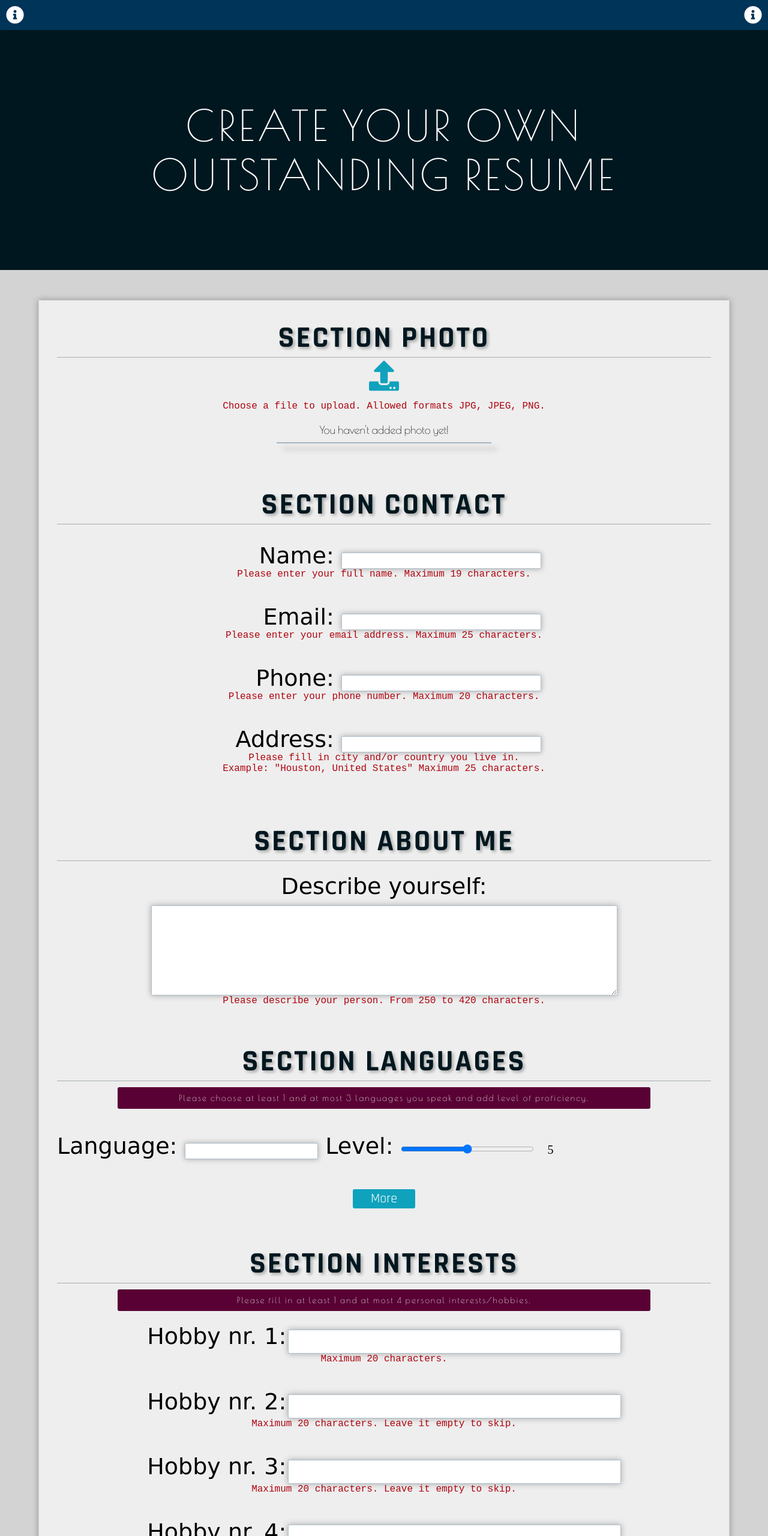
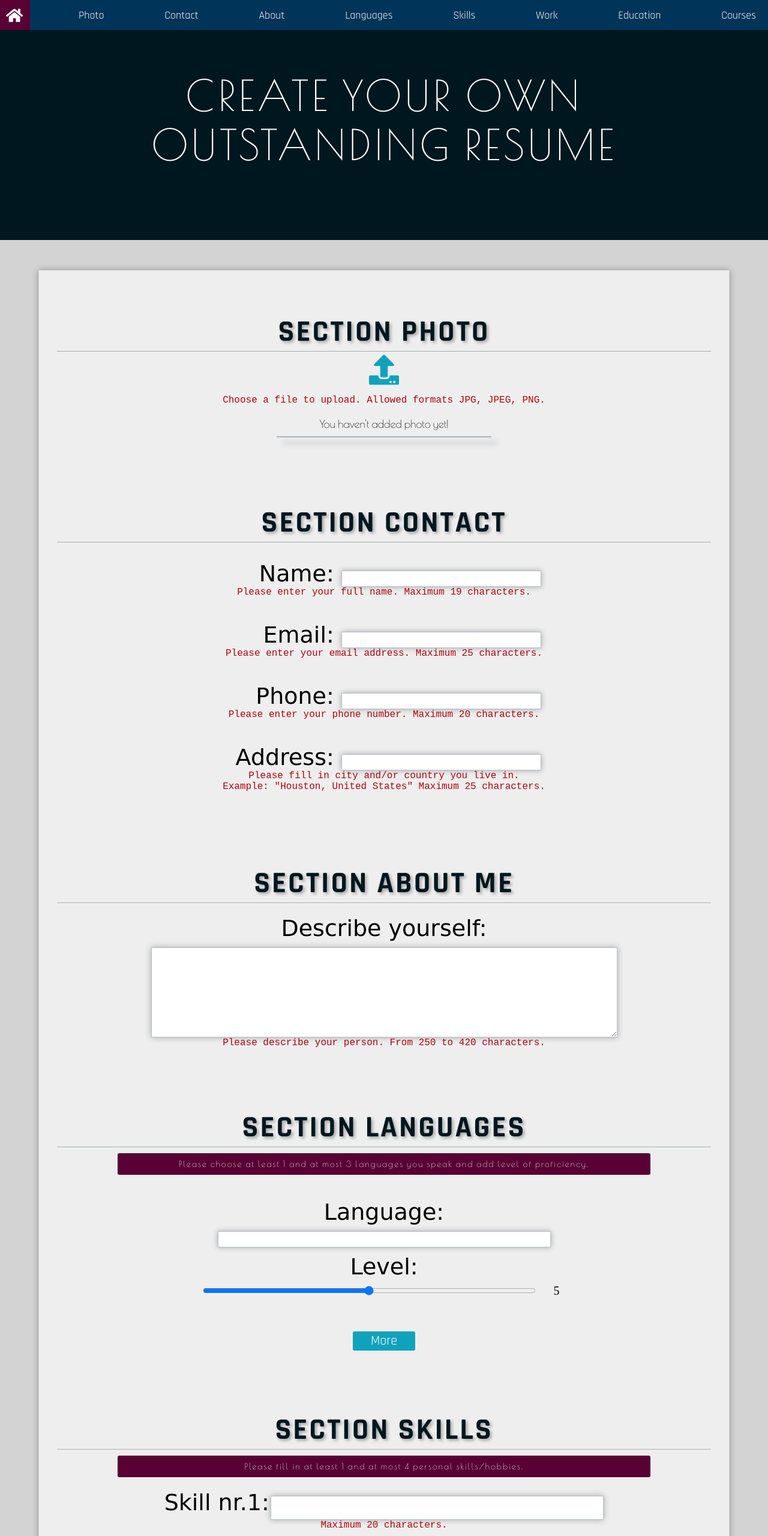
Before and after one commit to Vastlaan/royalresumegenerator, a website: page public/index.html in a window 1280 px wide. Shown: the top 2560 px of the page at 60% size. Drawn offline with nearby package versions, Linux system fonts and the light colour scheme; a web font is replaced by a local one.

Commit message:
layout work

```diff
--- a/package.json
+++ b/package.json
@@ -6,7 +6,7 @@
   "scripts": {
     "test": "echo \"Error: no test specified\" && exit 1",
     "start": "node index.js",
-    "dev": "concurrently \"nodemon index.js\" \"npm run template\" \"npm run watch:sass\"",
+    "dev": "concurrently \"nodemon index.js\" \"npm run watch:sass\"",
     "template": "live-server --entry-file=/templates/index.html",
     "watch:sass": "node-sass public/sass/main.scss public/css/style.css -w"
   },
--- a/public/index.html
+++ b/public/index.html
@@ -10,15 +10,37 @@
 
 </head>
 <body>
+
 	<nav class='nav'>
-		<div class='nav__left'>
-			<i class="nav__left--icon fas fa-info-circle "></i>
+		<div class='nav__icon'>
+			<i onClick="goHome()" class="nav__icon--i fas fa-home"></i>
 		</div>
-		<div class='nav__right'>
-			<i class="nav__right--icon fas fa-info-circle "></i>
+		<div class="nav__section">
+			<div onClick="scrollToSection(event)" name='section__photo' class="nav__section--btn">Photo</div>
 		</div>
+		<div class="nav__section">
+			<div onClick="scrollToSection(event)" name='section__contact' class="nav__section--btn">Contact</div>
+		</div>
+		<div class="nav__section">
+			<div onClick="scrollToSection(event)" name='section__about' class="nav__section--btn">About</div>
+		</div>
+		<div class="nav__section">
+			<div onClick="scrollToSection(event)" name='section__languages' class="nav__section--btn">Languages</div>
+		</div>
+		<div class="nav__section">
+			<div onClick="scrollToSection(event)" name='section__skills' class="nav__section--btn">Skills</div>
+		</div>
+		<div class="nav__section">
+			<div onClick="scrollToSection(event)" name='section__work' class="nav__section--btn">Work</div>
+		</div>
+		<div class="nav__section">
+			<div onClick="scrollToSection(event)" name='section__education' class="nav__section--btn">Education</div>
+		</div>
+		<div class="nav__section">
+			<div onClick="scrollToSection(event)" name='section__courses' class="nav__section--btn">Courses</div>
+		</div>
+	</nav>
 
-	</nav>
 	<header class='header'>
 			<h1 class='header__title'>Create Your Own</h1>
 			<h1 class='header__title'>Outstanding Resume</h1>
@@ -26,7 +48,7 @@
 
 	<form class='form' onSubmit='submitForm(event)'>
 
-		<div class='form__photo'>
+		<div class='form__photo section' id="section__photo">
 			<h3 class='form__photo--header'>Section photo</h3>
 			<div class='form__photo--input'>
 				<label for='file'><i class="fas fa-upload"></i></label>
@@ -40,7 +62,7 @@
 
 		</div>
 
-		<div class='form__contact'>
+		<div class='form__contact section' id="section__contact">
 			<h3 class='form__contact--header'>Section Contact</h3>
 			<div class='form__contact--input'>
 				<label>Name: </label>
@@ -65,7 +87,7 @@
 			</div>
 		</div>
 
-		<div class='form__about'>
+		<div class='form__about section' id="section__about">
 			<h3 class='form__about--header'>Section About me</h3>
 			<div class='form__about--input'>
 				<label>Describe yourself:</label>
@@ -74,59 +96,65 @@
 			</div>
 		</div>
 
-		<div class='form__lang'>
+		<div class='form__lang section' id="section__languages">
 			<h3 class='form__lang--header'>Section Languages</h3>
 			<p>Please choose at least 1 and at most 3 languages you speak and add level of proficiency.</p>
 			<div class='form__lang--input' id="lang1">
 				<label>Language:</label>
 				<input class='form__lang--input-1' id="lang1__lang" type="text" name="lang" maxlength="12" required>
 				<label>Level:</label>
+				<div class='form__lang--input-range'>
 					<input class='form__lang--input-2' id="lang1__range" type="range" name="points" min="0" max="10" onChange='displayRange()'>
 					<span id="lang1__output"></span>
+				</div>
 			</div>
 			<div class='form__lang--input' id="lang2">
 				<label>Language:</label>
 				<input class='form__lang--input-1' id="lang2__lang" type="text" name="lang" maxlength="12">
 				<label>Level:</label>
+				<div class='form__lang--input-range'>
 					<input class='form__lang--input-2' id="lang2__range" type="range" name="points" min="0" max="10" onChange='displayRange()'>
 					<span id="lang2__output"></span>
+				</div>
 			</div>
 			<div class='form__lang--input' id="lang3">
 				<label>Language:</label>
 				<input class='form__lang--input-1' id="lang3__lang" type="text" name="lang" maxlength="12">
 				<label>Level:</label>
+				<div class='form__lang--input-range'>
 					<input class='form__lang--input-2' id="lang3__range" type="range" name="points" min="0" max="10" onChange='displayRange()' >
 					<span id="lang3__output"></span>
+				</div>
 			</div>
 			<div class='form__lang--btn' id="lang__btn" onClick="moreLanguageField()">More</div>
 		</div>
 
-		<div class='form__interests'>
-			<h3 class='form__interests--header'>Section Interests</h3>
-			<span>Please fill in at least 1 and at most 4 personal interests/hobbies.</span>
-			<div class='form__interests--input'>
-				<label>Hobby nr. 1:</label>
-				<input class='hobby' type="text" name='interests' maxlength='20' required />
+		<div class='form__skills section' id="section__skills">
+			<h3 class='form__skills--header'>Section Skills</h3>
+			<span>Please fill in at least 1 and at most 4 personal skills/hobbies.</span>
+			<div class='form__skills--input'>
+				<label>Skill nr.1:</label>
+				<input class='hobby' type="text" name='skills' maxlength='20' required />
 				<p>Maximum 20 characters.</p>
 			</div>
-			<div class='form__interests--input'>
-				<label>Hobby nr. 2:</label>
-				<input class='hobby' type="text" name='interests' maxlength='20' />
+			<div class='form__skills--input'>
+				<label>Skill nr.2:</label>
+				<input class='hobby' type="text" name='skills' maxlength='20' />
 				<p>Maximum 20 characters. Leave it empty to skip. </p>
 			</div>
-			<div class='form__interests--input'>
-				<label>Hobby nr. 3:</label>
-				<input class='hobby' type="text" name='interests' maxlength='20' />
+			<div class='form__skills--input'>
+				<label>Skill nr.3:</label>
+				<input class='hobby' type="text" name='skills' maxlength='20' />
 				<p>Maximum 20 characters. Leave it empty to skip. </p>
 			</div>
-			<div class='form__interests--input'>
-				<label>Hobby nr. 4:</label>
-				<input class='hobby' type="text" name='interests' maxlength='20' />
+			<div class='form__skills--input'>
+				<label>Skill nr.4:</label>
+				<input class='hobby' type="text" name='skills' maxlength='20' />
 				<p>Maximum 20 characters. Leave it empty to skip. </p>
 			</div>
 		</div>
 
-		<div class='form__work'>
+		<div class='form__work section' id="section__work">
 			<h3 class='form__work--header'>Section Professional Experience</h3>
 			<span>
 				Please fill in your last (or most important) two job positions.
@@ -170,7 +198,7 @@
 			</div>
 		</div>
 
-		<div class='form__education'>
+		<div class='form__education section' id="section__education">
 			<h3 class='form__education--header'>Section Education</h3>
 			<span>Please fill in your last two graduated schools/universities.</span>
 			<div class='form__education--input'>
@@ -211,27 +239,27 @@
 			</div>
 		</div>
 
-		<div class='form__skills'>
-			<h3 class='form__skills--header'>Section Additional Skills</h3>
-			<span>Please fill in at least 1 and at most 4 additional (soft) skills. For example: problem-solving, Ability to teach and mentor, but also: drive license, excelent Adobe Photoshop skills etc.</span>
-			<div class='form__skills--input'>
-				<label>Skill nr. 1:</label>
-				<input class='skill' type="text" name='skills' maxlength='50' required />
+		<div class='form__courses section' id="section__courses">
+			<h3 class='form__courses--header'>Section Additional Courses</h3>
+			<span>Please fill in at least 1 and at most 4 additional courses or trainings. For example: Drive License, Forklift Operator, Special Dental Nurse Training etc.</span>
+			<div class='form__courses--input'>
+				<label>Course nr.1:</label>
+				<input class='skill' type="text" name='courses' maxlength='50' required />
 				<p>Maximum 50 characters.</p>
 			</div>
-			<div class='form__skills--input'>
-				<label>Skill nr. 2:</label>
-				<input class='skill' type="text" name='skills' maxlength='50' />
+			<div class='form__courses--input'>
+				<label>Course nr.2:</label>
+				<input class='skill' type="text" name='courses' maxlength='50' />
 				<p>Maximum 50 characters. Leave it empty to skip. </p>
 			</div>
-			<div class='form__skills--input'>
-				<label>Skill nr. 3:</label>
-				<input class='skill' type="text" name='skills' maxlength='50' />
+			<div class='form__courses--input'>
+				<label>Course nr.3:</label>
+				<input class='skill' type="text" name='courses' maxlength='50' />
 				<p>Maximum 50 characters. Leave it empty to skip. </p>
 			</div>
-			<div class='form__skills--input'>
-				<label>Skill nr. 4:</label>
-				<input class='skill' type="text" name='skills' maxlength='50' />
+			<div class='form__courses--input'>
+				<label>Course nr.4:</label>
+				<input class='skill' type="text" name='courses' maxlength='50' />
 				<p>Maximum 50 characters. Leave it empty to skip. </p>
 			</div>
 		</div>
--- a/public/sass/_mixins.scss
+++ b/public/sass/_mixins.scss
@@ -1,6 +1,7 @@
 
 @mixin formSectionHeader{
 	margin:1rem;
+	margin-top: 5rem;
 	font-family: $font-rajdhani;
 	font-size: 5rem;
 	text-align: center;
--- a/public/sass/_respond.scss
+++ b/public/sass/_respond.scss
@@ -1,4 +1,8 @@
 @mixin respond($breakpoint){
+
+	@if $breakpoint=='l'{
+		@media only screen and(max-width:62.5em){@content}
+	}
 
 	@if $breakpoint=='m'{
 		@media only screen and(max-width:50em){@content}
--- a/public/sass/_utils.scss
+++ b/public/sass/_utils.scss
@@ -0,0 +1,3 @@
+.active{
+	background-color: $color-purple !important;
+}
--- a/public/sass/components/_form.scss
+++ b/public/sass/components/_form.scss
@@ -17,6 +17,7 @@
 		display:flex;
 		flex-direction: column;
 		margin-bottom: 5rem;
+
 
 		p{
 			text-align: center;
@@ -182,46 +183,46 @@
 		&--header{
 			@include formSectionHeader
 		}
-		label{
-			@include formSectionLabel
-			width:auto;
-			text-align: center;
-			margin: 0 1rem;
 
-			@include respond(s){
-				font-size: 3rem;
-			}
-		}
 		&--input{
 			margin-top: 2rem;
-
+			display:flex;
+			flex-direction: column;
+			align-items: center;
+			label{
+				@include formSectionLabel
+				width:auto;
+				text-align: center;
+				margin: 0 1rem;
+			}
 
 			&-1{
 				display:inline-block;
-				width:20%;
+				width:50%;
 				padding:.5rem;
 				border:1px solid rgba($color-blue,.3);
 				box-shadow: 0 0 1rem rgba(0,0,0,.3);
-
-				@include respond(s){
-					width:70%;
-				}
-				@include respond(xs){
-					width:60%;
-				}
+				margin::1rem;
+				text-align: center;
 				&:focus{
 					outline:none;
 				}
 			}
+			&-range{
+				display:flex;
+				width:100%;
+				justify-content: center;
+
+				span{
+					display:block;
+					transform:translateY(.7rem);
+				}
+			}
 			&-2{
 				display:inline-block;
-				width:20%;
-				@include respond(s){
-					width:70%;
-				}
-				@include respond(xs){
-					width:60%;
-				}
+				width:50%;
+				margin::1rem;
+
 				&:focus{
 					outline:none;
 				}
@@ -251,7 +252,7 @@
 		}
 	}
 
-	&__interests{
+	&__skills{
 		display:flex;
 		flex-direction: column;
 		margin-bottom: 5rem;
@@ -435,7 +436,7 @@
 			}
 		}
 	}
-	&__skills{
+	&__courses{
 		display:flex;
 		flex-direction: column;
 		margin-bottom: 5rem;
@@ -478,20 +479,25 @@
 
 	&__submit{
 		display:block;
-		width:30rem;
+		width:50rem;
 		margin:2.5rem auto;
-		padding:.5rem 2rem;
+		padding:2rem 5rem;
 		border:none;
 		border-radius: 3px;
 		background-color: $color-blue;
 		font-family: $font-poiret;
-		font-size: 2rem;
+		font-size: 3rem;
 		letter-spacing: .3rem;
 		color:white;
 		text-transform: uppercase;
 		cursor:pointer;
 		box-shadow: 0 .7rem 1rem rgba(0,0,0,.3);
 		transition: all .2s;
+
+		@include respond(s){
+			padding:.5rem 2.5rem;
+			width:35rem;
+		}
 
 		&:hover{
 			transform:translateY(-.2rem);
--- a/public/sass/components/_nav.scss
+++ b/public/sass/components/_nav.scss
@@ -3,25 +3,64 @@
 	background-color: $color-blue;
 	height:5rem;
 	display:flex;
+	flex-wrap: wrap;
 	justify-content: space-between;
-	padding:1rem;
+	align-items: center;
 
-	&__left{
+	position:fixed;
+	top:0;
+	left:0;
+	z-index: 9;
+
+	&__icon{
 		color:white;
+		padding:1rem 1.2rem 1rem 1rem;
 		display:flex;
-		&--icon{
+		justify-content: center;
+		align-items: center;
+		height:100%;
+		&:hover{
+			background-color:$color-purple;
+		}
+		&--i{
 			display: block;
-			font-size: 3rem;
+			font-size: 2.5rem;
 			cursor:pointer;
 		}
 	}
-	&__right{
-		color:white;
+
+	&__section{
+		transition:all .2s;
+		padding:0 2rem;
+		min-height:100%;
 		display:flex;
-		&--icon{
-			display: block;
-			font-size: 3rem;
+		justify-content: center;
+		align-items: center;
+		@include respond(l){
+			padding:0 1rem;
+		}
+		@include respond(xs){
+			padding:0 .5rem;
+		}
+
+		&--btn{
+			display:block;
+			min-height:100%;
+			text-decoration: none;
+			color:white;
+			font-family: $font-rajdhani;
+			font-size: 1.8rem;
 			cursor:pointer;
+			@include respond(l){
+				font-size: 1.4rem;
+			}
+			@include respond(l){
+				font-size: 1.3rem;
+			}
+		}
+
+		&:hover{
+			background-color: $color-purple;
 		}
 	}
 }
--- a/public/scripts/script.js
+++ b/public/scripts/script.js
@@ -49,9 +49,9 @@ const lang3Display = window.getComputedStyle(lang3).display
 const btn = document.querySelector("#lang__btn")
 
 if(lang2Display==="none"){
-	return lang2.style.display = "block"
+	return lang2.style.display = "flex"
 }else if(lang3Display==="none"){
-	lang3.style.display="block"
+	lang3.style.display="flex"
 	return btn.style.display="none"
 }
 }
@@ -91,6 +91,7 @@ if(lang3 !== "" && lang3 !== null&&lang3 !== undefined){
 return data
 }
 //get values from hobby inputs
+//==================================== IMPORTANT hobbies are in fact Skills =================================================
 const getHobbiesValues=()=>{
 const hobbies = document.querySelectorAll('.hobby')
 
@@ -174,6 +175,7 @@ const getSchoolsValues = () =>{
 
 }
 //get values from skills inputs
+//==================================== IMPORTANT skills are in fact Additional Courses =================================================
 const getSkillsValues=()=>{
 const skills = document.querySelectorAll('.skill')
 
@@ -238,3 +240,40 @@ fetch('/createPdf', {
         a.remove();  //afterwards we remove the element again
 	})
 }
+
+// responsible for menu navigation to appropriate section
+const scrollToSection = (event) =>{
+	const name = event.target.getAttribute('name')
+	return document.querySelector(`#${name}`).scrollIntoView({behavior:"smooth"})
+}
+
+const goHome = ()=>{
+	return document.querySelector(".header").scrollIntoView({behavior:"smooth"})
+}
+
+//Highlight section when scrolled to its view
+
+const highlight = () =>{
+	const sections = document.querySelectorAll('.section')
+	const navs = document.querySelectorAll('.nav__section--btn')
+	const fromTop = window.scrollY+50;
+
+	sections.forEach(section=>{
+		if(fromTop<100){
+			return navs.forEach(nav=>{nav.parentElement.classList.remove("active")})
+		}
+		if(section.offsetTop<fromTop && section.offsetTop+section.offsetHeight>=fromTop){
+			section.id
+			navs.forEach(nav=>{
+				const name = nav.getAttribute('name')
+				if(name===section.id){
+					return nav.parentElement.classList.add("active")
+				}else{
+					return nav.parentElement.classList.remove("active")
+				}
+			})
+		}
+
+	})
+}
+window.onscroll=highlight
```
Also changed, not shown: templates/index.html (+16 -16 lines), public/css/style.css. Lines whose indentation alone changed are shown as unchanged.
